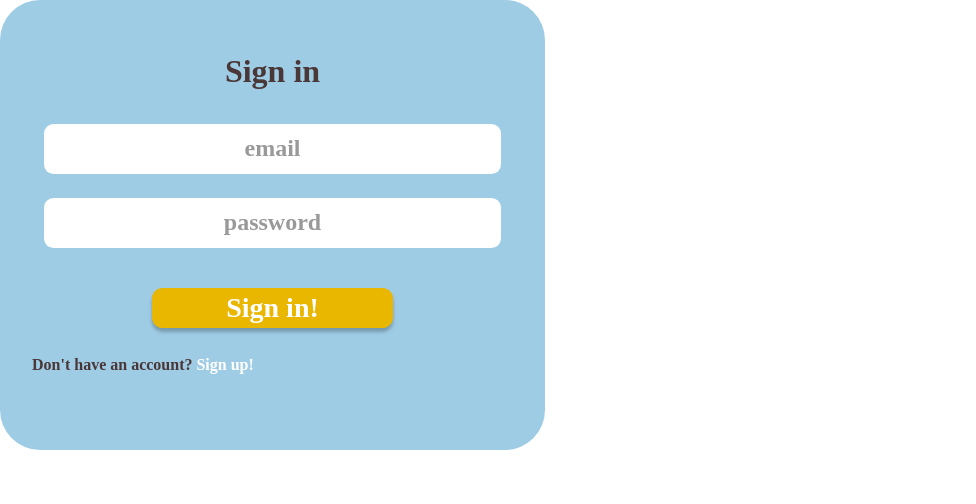
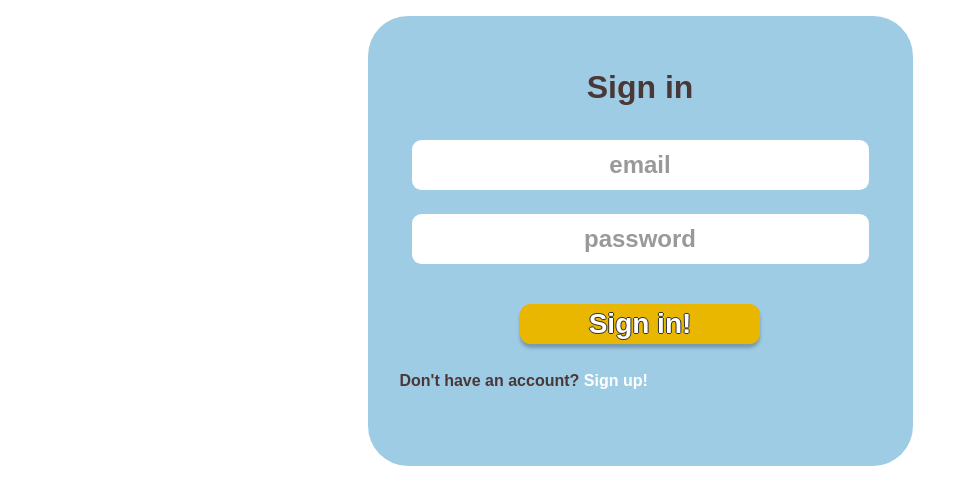
Before and after one commit to luiver/dogmate-web-frontend, a React (Create React App) app: page / in a window 1280 px wide. Shown: the top 504 px of the page, without its empty margins (0-976 px from the left). Built offline with nearby package versions, Linux system fonts and the light colour scheme.

Commit message:
center login page, change font

```diff
--- a/src/components/auth/auth.css
+++ b/src/components/auth/auth.css
@@ -1,9 +1,12 @@
 body {
     margin: 0;
+    display: flex;
+    justify-content: center;
+    font-family: Montserrat, sans-serif;
 }
 
 .outer-box {
-    font-family: Montserrat, serif;
+    margin-top: 1rem;
     font-style: normal;
     font-weight: bold;
     border-radius: 2.5em;
@@ -33,7 +36,6 @@ body {
     border: 0;
     border-radius: 0.4em;
     margin: 0.5em;
-    font-family: Montserrat, serif;
     font-style: normal;
     font-weight: bold;
     text-align: center;
@@ -51,7 +53,6 @@ body {
 }
 
 .inner-box button {
-    font-family: Montserrat, serif;
     font-style: normal;
     font-weight: bold;
     font-size: 28px;
--- a/src/index.css
+++ b/src/index.css
@@ -1,8 +1,6 @@
 body {
   margin: 0;
-  font-family: -apple-system, BlinkMacSystemFont, 'Segoe UI', 'Roboto', 'Oxygen',
-    'Ubuntu', 'Cantarell', 'Fira Sans', 'Droid Sans', 'Helvetica Neue',
-    sans-serif;
+  font-family: Montserrat, sans-serif;
   -webkit-font-smoothing: antialiased;
   -moz-osx-font-smoothing: grayscale;
 }
@@ -34,6 +32,7 @@ code {
 
 .yellow{
   background: #E9B600;
+  text-shadow: -1px 0 #333, 0 1px #333, 1px 0 #333, 0 -1px #333;
 }
 
 .alert-orange{
```
